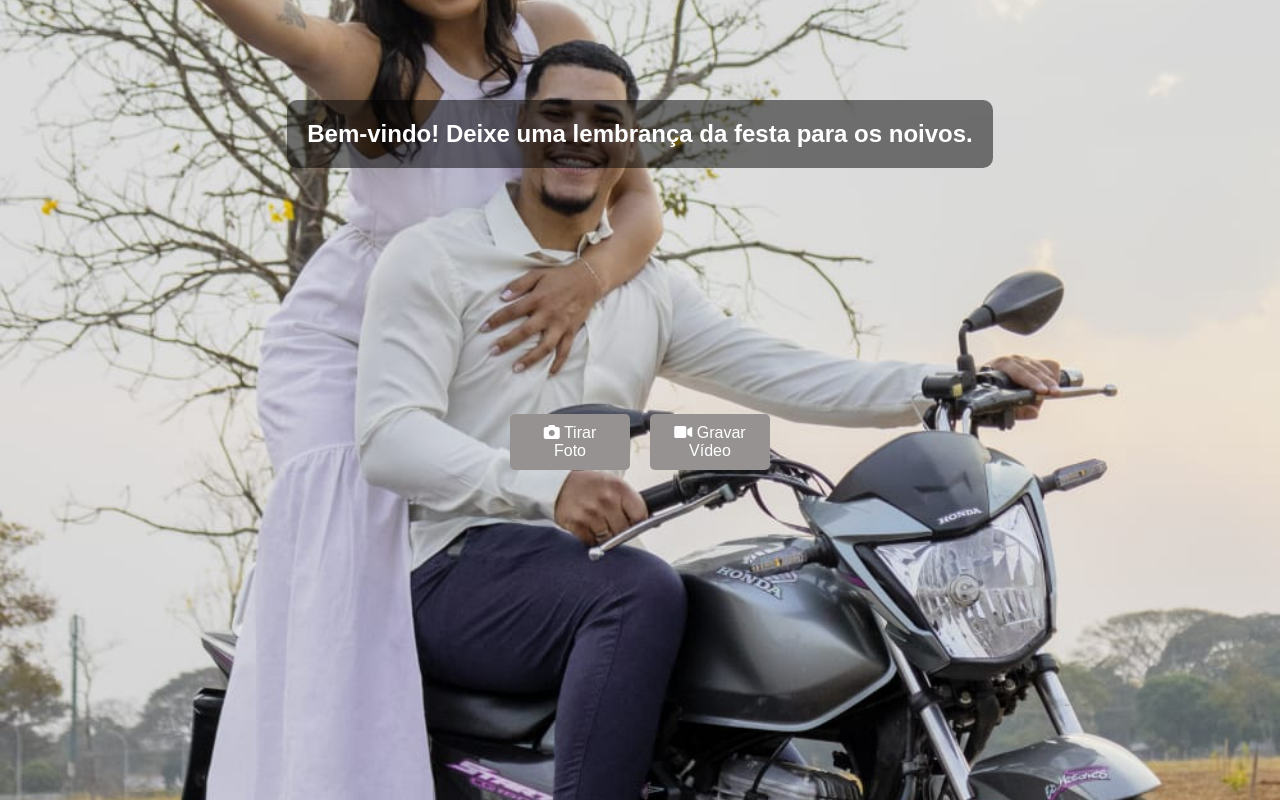
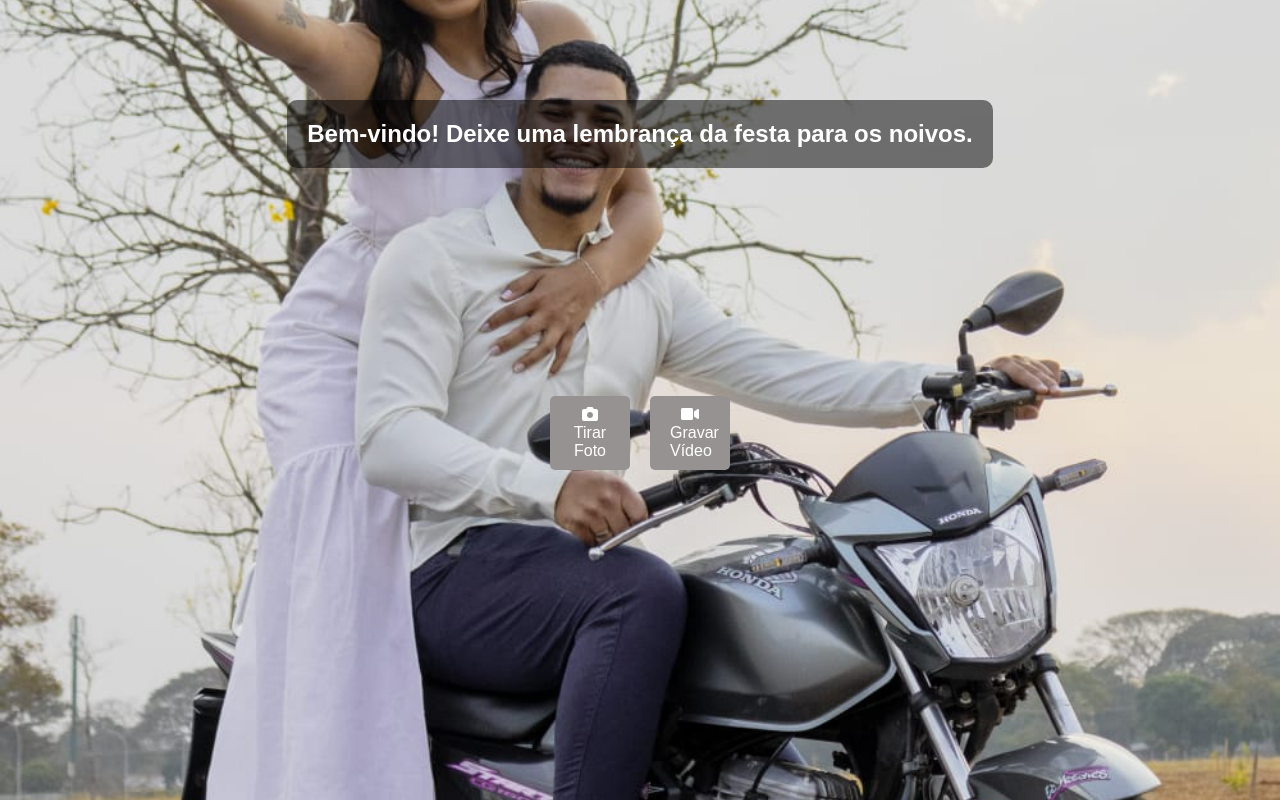
Before and after one commit to mateussantanadf/Capture_QRCode, a website: page index.html in a window 1280 px wide. Drawn offline with Linux system fonts and the light colour scheme.

Commit message:
Ajuste botoes

```diff
--- a/index.html
+++ b/index.html
@@ -72,7 +72,7 @@
             font-size: 16px;
             transition: background-color 0.3s ease;
             flex: 1;
-            max-width: 120px;
+            max-width: 80px;
             margin-bottom: 20%;
             width: auto;
         }
```
